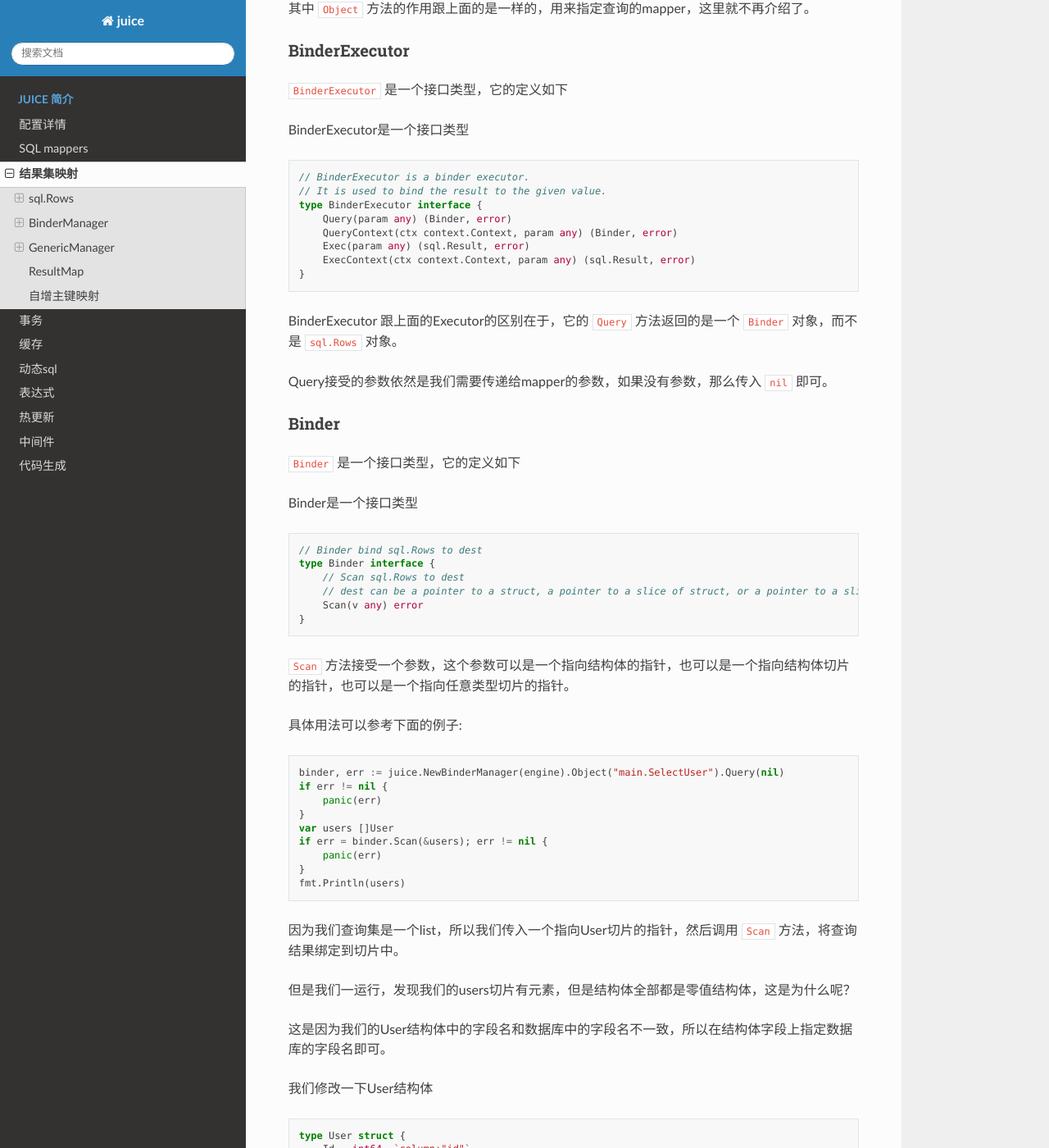
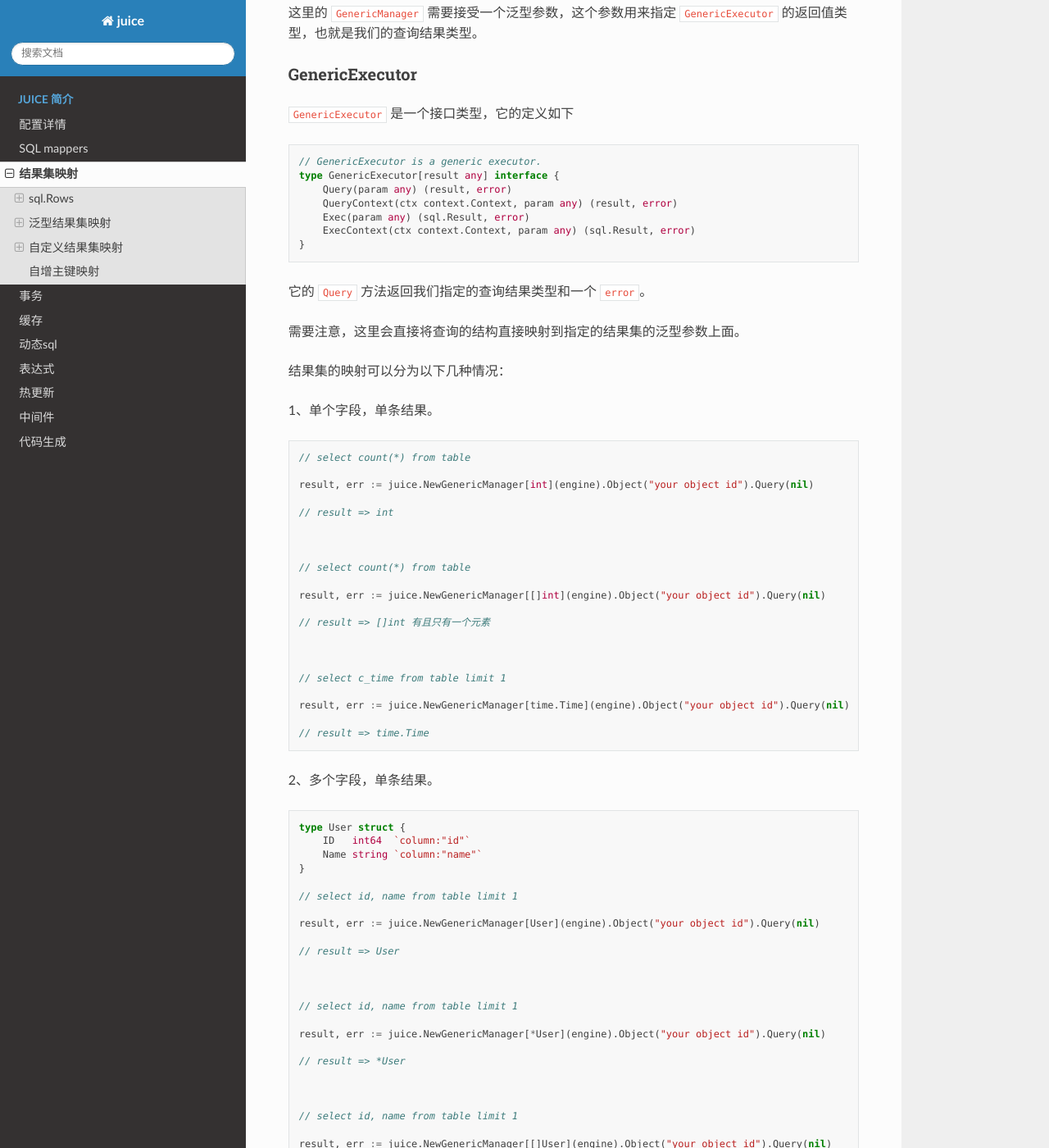
Before and after one commit to go-juicedev/juice-doc, a Sphinx documentation site: the page built from source/result_mapping.rst, in a window 1280 px wide and 1400 px high, scrolled down 2942 px. Shown: the whole window at 82% size. Built offline with Sphinx 7.4.7 and the Read the Docs theme 2.0.0, drawn with Linux system fonts in a browser that asks for light colours; some of the changed text lies outside the part shown.

Commit message:
add DOCS

```diff
--- a/source/mappers.rst
+++ b/source/mappers.rst
@@ -70,7 +70,7 @@ select标签用来存储select语句。 select标签必须在mapper标签中才
         </select>
 
         <insert id="insertUser">
-            insert into user (name, age) values ("eatmoreapple", 18)")
+            insert into user (name, age) values ("eatmoreapple", 18))
         </insert>
 
         <update id="updateUser">
@@ -83,7 +83,11 @@ select标签用来存储select语句。 select标签必须在mapper标签中才
     </mapper>
 
 
-上述的 `select，insert，update，delete` 标签都是sql语句的集合标签，它们都有一个id属性，这个属性是用来标识sql语句的，它的值在同一个mapper中必须是唯一的。
+上述的 `select、insert、update、delete` 标签都是sql语句的集合标签，它们都有一个id属性，这个属性是用来标识sql语句的，它的值在同一个mapper中必须是唯一的。
+
+*问：可不可以在 select 标签里面写 delete 语句呢？*
+
+*答：可以，但不推荐，每个标签都要有自己的语义。*
 
 接受参数
 ----------------
--- a/source/result_mapping.rst
+++ b/source/result_mapping.rst
@@ -21,7 +21,6 @@
         Age  int
     }
 
-juice框架提供了三种结果集映射的方式：
 
 sql.Rows
 ----------------
@@ -80,7 +79,7 @@ Object
       }
 
 
-* ``string`` 类型，表示mapper的id
+* ``string`` 类型，表示对于 ``action`` 的完整id。
 
   .. code-block:: go
 
@@ -88,7 +87,7 @@ Object
 
 * 函数类型, juice 内部会去获取这个函数在代码里面的位置作为对应的id，例如在传入的是 ``main`` 包下的 ``SelectUser`` 函数，那么id就是 ``main.SelectUser``
 
-  如果这个函数是某个自定义类型的方法，那么id就是这个自定义类型的 ``pkgpath.interface|struct.methodname`` （包名.类型名.方法名, 注意区分 ``interface`` 和 ``struct``）
+  如果这个函数是某个自定义类型的方法，那么id就是这个自定义类型的 ``pkgpath.(interface|struct).methodname`` （包名.类型名.方法名, 注意区分 ``interface`` 和 ``struct``）
 
 
 .. attention::
@@ -126,95 +125,7 @@ Executor
 
 这种方式跟database/sql包的使用方式是一样的，所以如果你熟悉database/sql包，那么你应该很容易上手。
 
-BinderManager
----------------
-
-BinderManager是一个接口类型，它的定义如下
-
-.. code-block:: go
-
-    type BinderManager interface {
-        Object(v any) BinderExecutor
-    }
-
-它只有一个 ``Object`` 方法，它接受一个参数，返回一个 ``BinderExecutor`` 对象。
-
-其中 ``Object`` 方法的作用跟上面的是一样的，用来指定查询的mapper，这里就不再介绍了。
-
-BinderExecutor
-""""""""""""""
-
-``BinderExecutor`` 是一个接口类型，它的定义如下
-
-BinderExecutor是一个接口类型
-
-.. code-block:: go
-
-    // BinderExecutor is a binder executor.
-    // It is used to bind the result to the given value.
-    type BinderExecutor interface {
-        Query(param any) (Binder, error)
-        QueryContext(ctx context.Context, param any) (Binder, error)
-        Exec(param any) (sql.Result, error)
-        ExecContext(ctx context.Context, param any) (sql.Result, error)
-    }
-
-BinderExecutor 跟上面的Executor的区别在于，它的 ``Query`` 方法返回的是一个 ``Binder`` 对象，而不是 ``sql.Rows`` 对象。
-
-Query接受的参数依然是我们需要传递给mapper的参数，如果没有参数，那么传入 ``nil`` 即可。
-
-Binder
-""""""
-
-``Binder`` 是一个接口类型，它的定义如下
-
-Binder是一个接口类型
-
-.. code-block:: go
-
-    // Binder bind sql.Rows to dest
-    type Binder interface {
-        // Scan sql.Rows to dest
-        // dest can be a pointer to a struct, a pointer to a slice of struct, or a pointer to a slice of any type.
-        Scan(v any) error
-    }
-
-``Scan`` 方法接受一个参数，这个参数可以是一个指向结构体的指针，也可以是一个指向结构体切片的指针，也可以是一个指向任意类型切片的指针。
-
-具体用法可以参考下面的例子:
-
-.. code-block:: go
-
-    binder, err := juice.NewBinderManager(engine).Object("main.SelectUser").Query(nil)
-    if err != nil {
-        panic(err)
-    }
-    var users []User
-    if err = binder.Scan(&users); err != nil {
-        panic(err)
-    }
-    fmt.Println(users)
-
-因为我们查询集是一个list，所以我们传入一个指向User切片的指针，然后调用 ``Scan`` 方法，将查询结果绑定到切片中。
-
-但是我们一运行，发现我们的users切片有元素，但是结构体全部都是零值结构体，这是为什么呢？
-
-这是因为我们的User结构体中的字段名和数据库中的字段名不一致，所以在结构体字段上指定数据库的字段名即可。
-
-我们修改一下User结构体
-
-.. code-block:: go
-
-    type User struct {
-        Id   int64  `column:"id"`
-        Name string `column:"name"`
-        Age  int    `column:"age"`
-    }
-
-我们使用 ``column`` 标签指定了数据库中的字段名，然后再次运行，发现我们的users切片中的元素已经有值了。
-
-
-GenericManager
+泛型结果集映射
 ---------------
 
 GenericManager是一个接口类型，它的定义如下
@@ -229,7 +140,7 @@ GenericManager是一个接口类型，它的定义如下
 
 其中 ``Object`` 方法的作用跟上面的是一样的，用来指定查询的mapper，这里就不再介绍了。
 
-注意的是，这里的 ``GenericManager`` 需要接受一个泛型参数，这个参数用来指定 ``GenericExecutor`` 的返回值类型，也就是我们的查询结果类型。
+这里的 ``GenericManager`` 需要接受一个泛型参数，这个参数用来指定 ``GenericExecutor`` 的返回值类型，也就是我们的查询结果类型。
 
 GenericExecutor
 """""""""""""""
@@ -247,28 +158,211 @@ GenericExecutor
     }
 
 
-它的 ``Query`` 方法返回我们指定的查询结果类型和一个 ``error`` ，而不是 ``Binder`` 对象。
+它的 ``Query`` 方法返回我们指定的查询结果类型和一个 ``error``。
 
-使用示例
+需要注意，这里会直接将查询的结构直接映射到指定的结果集的泛型参数上面。
+
+结果集的映射可以分为以下几种情况：
+
+1、单个字段，单条结果。
 
 .. code-block:: go
 
-    users, err := juice.NewGenericManager[[]User](engine).Object("main.SelectUser").Query(nil)
-    if err != nil {
-        panic(err)
-    }
-    fmt.Println(users)
+    // select count(*) from table
 
-这里我们使用 ``NewGenericManager`` 方法创建了一个 ``GenericManager`` 对象，因为我们的查询结果是一个list，所以我们指定这个对象的泛型参数是 ``[]User`` ，也就是说它的返回值类型是 ``[]User`` ，然后我们调用 ``Object`` 方法指定查询的mapper，然后调用 ``Query`` 方法执行查询，最后返回一个 ``[]User`` 类型的结果。
+    result, err := juice.NewGenericManager[int](engine).Object("your object id").Query(nil)
 
-同样的，我们需要在User结构体上指定数据库字段名。
+    // result => int
 
 
-ResultMap
+
+    // select count(*) from table
+
+    result, err := juice.NewGenericManager[[]int](engine).Object("your object id").Query(nil)
+
+    // result => []int 有且只有一个元素
+
+
+
+    // select c_time from table limit 1
+
+    result, err := juice.NewGenericManager[time.Time](engine).Object("your object id").Query(nil)
+
+    // result => time.Time
+
+2、多个字段，单条结果。
+
+.. code-block:: go
+
+    type User struct {
+        ID   int64  `column:"id"`
+        Name string `column:"name"`
+    }
+
+    // select id, name from table limit 1
+
+    result, err := juice.NewGenericManager[User](engine).Object("your object id").Query(nil)
+
+    // result => User
+
+
+
+    // select id, name from table limit 1
+
+    result, err := juice.NewGenericManager[*User](engine).Object("your object id").Query(nil)
+
+    // result => *User
+
+
+
+    // select id, name from table limit 1
+
+    result, err := juice.NewGenericManager[[]User](engine).Object("your object id").Query(nil)
+
+    // result => []User 有且只有一个元素
+
+
+    // select id, name from table limit 1
+
+    result, err := juice.NewGenericManager[[]*User](engine).Object("your object id").Query(nil)
+
+    // result => []*User 有且只有一个元素
+
+*需要注意的是，当返回的字段有多条的时候，需要用结构体来接收，并且结构体字段中需要标注`column`来制定对应的字段*
+
+*问: 可以用map来代替结构体吗？*
+
+*答: 不可以，因为我个人不喜欢用map（开玩笑），map呈现给用户的往往是一个黑盒，开发者不知道这个map中有哪些信息，而结构体相比map而言，显的更清晰一点*
+
+如下，当返回的字段在结构体中找不到映射怎么办？
+
+.. code-block:: go
+
+    type User struct {
+        ID   int64  `column:"id"`
+        Name string `column:"name"`
+    }
+
+    // SELECT id, name, age from table
+
+这种情况下，juice会将找不到字段映射的值给丢弃掉，如上面的age。
+
+3. 单个字段，多条结果。
+
+.. code-block:: go
+
+    // select id from table limit 10
+
+    result, err := juice.NewGenericManager[[]int64](engine).Object("your object id").Query(nil)
+
+    // result => []int64
+
+注意的是，当查询返回的行数有多条时，必须指定结果集为一个切片，否则会返回错误。
+
+4. 多个字段，多条结果。
+
+.. code-block:: go
+
+    type User struct {
+        ID   int64  `column:"id"`
+        Name string `column:"name"`
+    }
+
+    // select id, name from table limit 10
+
+    result, err := juice.NewGenericManager[[]User](engine).Object("your object id").Query(nil)
+
+    // result => []User
+
+跟上面一样，多条查询结果需要用切片接受，多个字段需要用结构体接受。
+
+
+自定义结果集映射
 ---------
 
-后续补充
+有时候我们的映射关系比较复杂，我们需要自己去定义这种映射关系。
 
+resultMap
+``resultMap`` 是juice提供的一个自定义结果集映射规则的标签，下面我们通过几个例子来了解它的用法。
+
+简单查询
+""""""""""""""
+
+.. code-block:: xml
+
+    <resultMap id="User">
+        <result column="id" property="ID"/>
+        <result column="name" property="Name"/>
+    </resultMap>
+
+    <select id="QueryUserList" resultMap="User">
+        select id, name from classes
+    </select>
+
+.. code-block:: go
+
+    type User struct {
+        ID   int64
+        Name string
+    }
+
+    result, err := juice.NewGenericManager[[]User](engine).Object("object id").Query(nil)
+
+当我们在 ``select`` 标签里面指定我们的resultMap的时候, juice就会采用resultMap指定的规则去进行映射。
+
+resultMap生效的作用域在mapper标签下面。它需要一个id属性作为它的唯一身份标识符。
+
+result标签的作用是用来指定sql字段和结构体字段的映射关系。
+
+*   column是sql字段。
+*   property是结构体映射字段名称（需要的是一个合法的可导出的字段的名称）。
+
+一对一查询。
+""""""""""""""
+
+.. code-block:: xml
+
+    <resultMap id="User">
+        <result column="id" property="ID"/>
+        <result column="name" property="Name"/>
+        <association property="Detail">
+            <result column="id_card" property="IDCard"/>
+        </association>
+    </resultMap>
+
+    <select id="QueryUser" resultMap="User">
+        select a.id as id, a.name as name, b.id_card as id_card from user a join user_detail b where b.uid = a.id limit 1
+    </select>
+
+.. code-block:: go
+
+    type UserDetail struct {
+        UID    int64
+        IDCard string
+    }
+
+    type User struct {
+        ID         int64
+        Name       string
+        Detail     UserDetail
+    }
+
+    result, err := juice.NewGenericManager[User](manager).Object("QueryUser").Query(nil)
+
+在resultMap中可以使用 association 来对结构体进行嵌套映射。
+
+association需要一个property属性来制定嵌套结构体的字段名称。如上，嵌套结构体 UserDetail 在 User 中的字段名称为Detail，我们只需要在xml中将
+property的属性置为Detail即可。
+
+result标签在association中的使用方式跟在resultMap中一致。
+
+一对多查询
+""""""""""""""
+TODO
+
+多对多查询
+""""""""""
+TODO
 
 自增主键映射
 ------------
```
